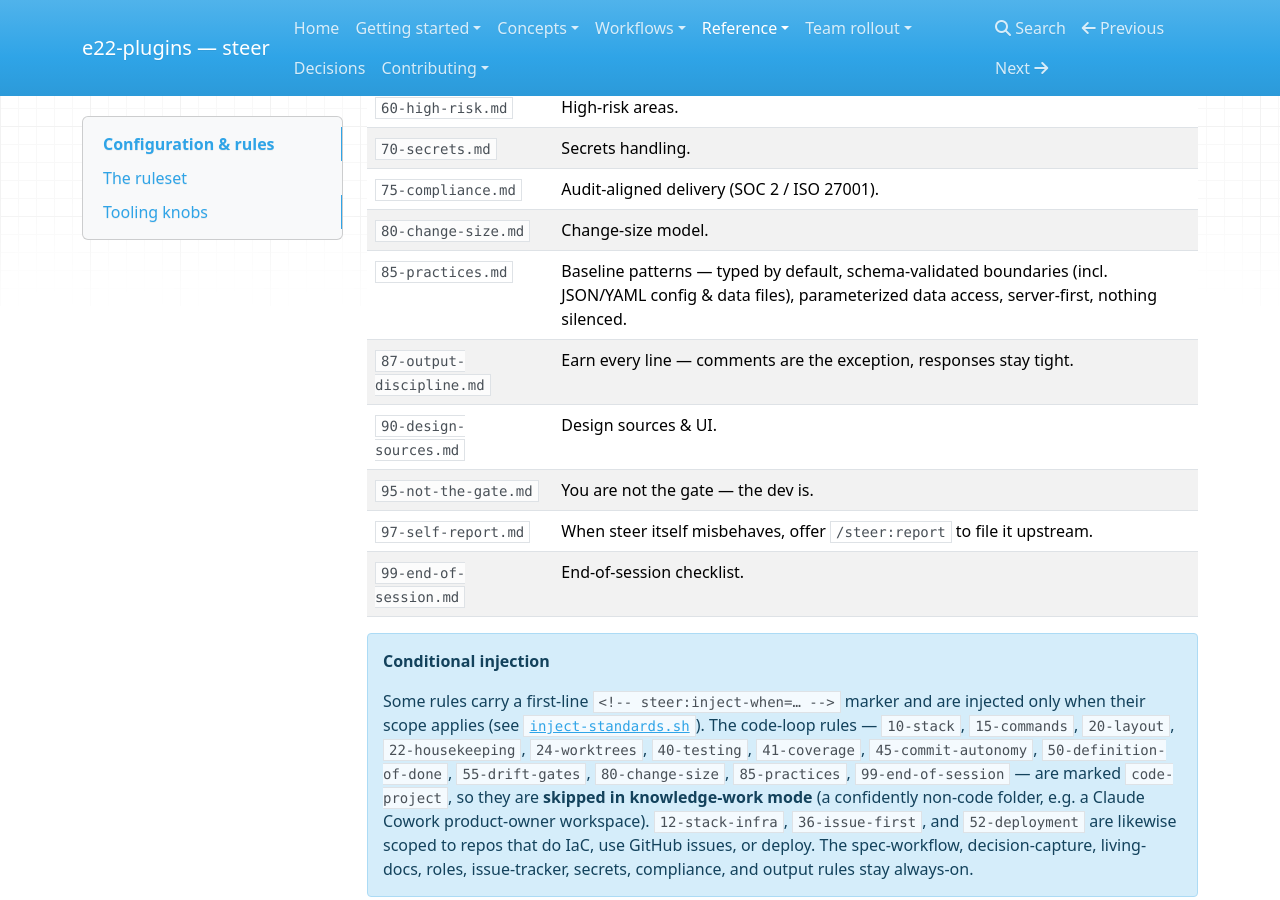
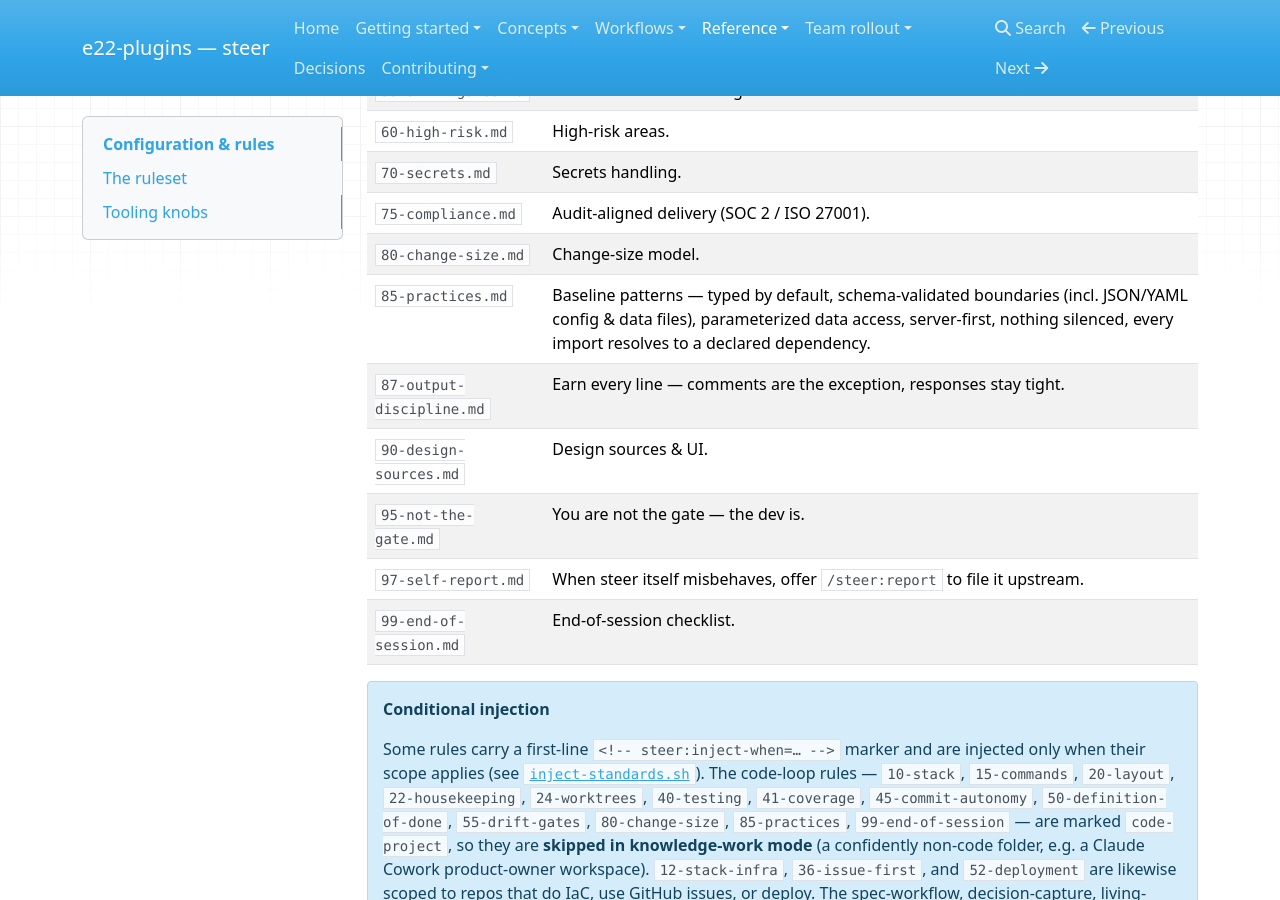
Before and after one commit to element22llc/e22-plugins, an MkDocs documentation site: the page built from docs/reference/configuration.md, in a window 1280 px wide and 900 px high, scrolled down 1302 px. Built offline with MkDocs 1.6.1, drawn with Linux system fonts in a browser that asks for light colours; nearby versions of some CDN libraries.

Commit message:
docs(reference): note declared-dependency practice in rule 85 summary
Satisfies the docs-impact delivery gate for the rules/85-practices.md change.

Co-Authored-By: Claude Opus 4.8 (1M context) <noreply@anthropic.com>

```diff
--- a/docs/reference/configuration.md
+++ b/docs/reference/configuration.md
@@ -36,7 +36,7 @@ manual. They are injected into every managed session by `inject-standards.sh`
 | `70-secrets.md` | Secrets handling. |
 | `75-compliance.md` | Audit-aligned delivery (SOC 2 / ISO 27001). |
 | `80-change-size.md` | Change-size model. |
-| `85-practices.md` | Baseline patterns — typed by default, schema-validated boundaries (incl. JSON/YAML config & data files), parameterized data access, server-first, nothing silenced. |
+| `85-practices.md` | Baseline patterns — typed by default, schema-validated boundaries (incl. JSON/YAML config & data files), parameterized data access, server-first, nothing silenced, every import resolves to a declared dependency. |
 | `87-output-discipline.md` | Earn every line — comments are the exception, responses stay tight. |
 | `90-design-sources.md` | Design sources & UI. |
 | `95-not-the-gate.md` | You are not the gate — the dev is. |
```
